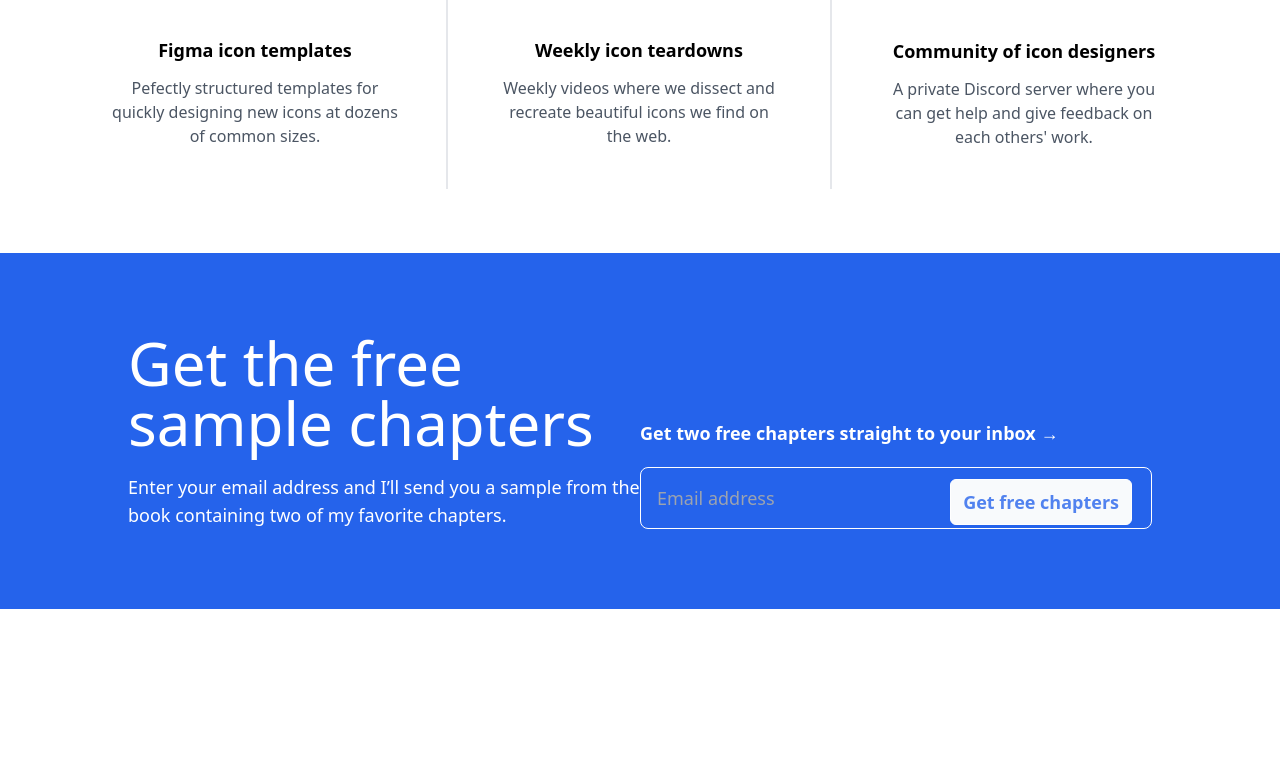
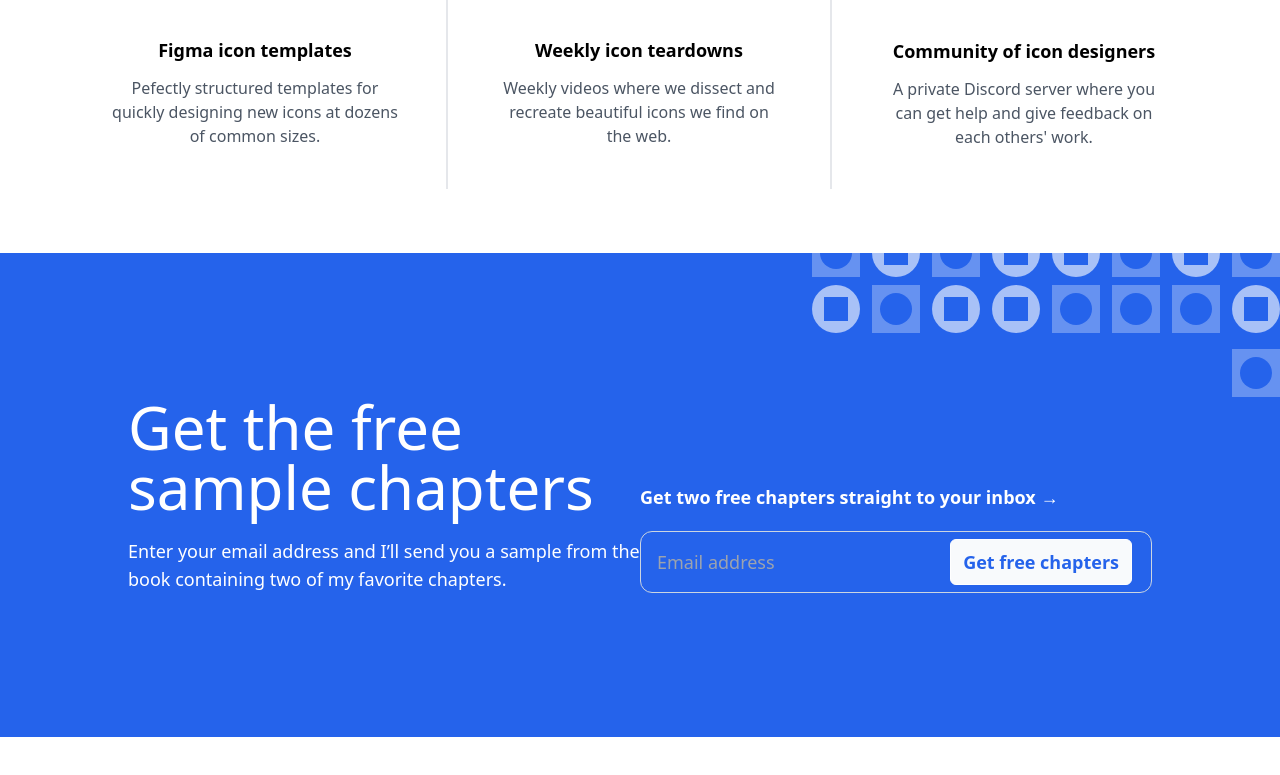
Before and after one commit to tharhtetzan1/tailwind-2, a website built with Vite: page index.html in a window 1280 px wide. Shown: the part 6740-7515 px from the top of the page. Built offline with nearby package versions, Linux system fonts and the light colour scheme.

Commit message:
svg update

```diff
--- a/index.html
+++ b/index.html
@@ -430,7 +430,7 @@
       </div>
     </div>
 
-    <div class=" bg-primary-500 py-20">
+    <div class=" bg-primary-500 py-36 relative overflow-hidden ">
       <div class="max-w-[1024px] flex mx-auto items-end text-white text-lg ">
         <div class="w-1/2">
           <div class="mb-5">
@@ -449,11 +449,100 @@
           </div>
           <div class="relative">
             <input id="email" type="email" required placeholder="Email address"
-              class="w-full p-4 rounded-lg border border-white bg-transparent">
+              class="w-full p-4 rounded-xl border border-slate-300 bg-transparent outline-none focus:bg-white focus:bg-opacity-20">
             <label for="email"
-              class="absolute top-3 right-5 border border-white bg-slate-50 text-primary-400 font-semibold px-3 py-2 rounded-md">Get
+              class="absolute top-2 right-5 border border-white bg-slate-50 text-primary-500 font-semibold px-3 py-2 rounded-md">Get
               free chapters</label>
           </div>
+        </div>
+      </div>
+      <!-- svg  -->
+      <!-- top row  -->
+      <div class="absolute -top-6 right-0 ">
+        <div class="p-2 bg-primary-200 bg-opacity-50">
+          <div class="p-4 bg-primary-500 rounded-full"></div>
+        </div>
+      </div>
+      <div class="absolute -top-6 right-[60px]">
+        <div class="p-3 bg-primary-200 rounded-full ">
+          <div class="p-3 bg-primary-500 "></div>
+        </div>
+      </div>
+      <div class="absolute -top-6 right-[120px]">
+        <div class="p-2 bg-primary-200 bg-opacity-50">
+          <div class="p-4 bg-primary-500 rounded-full"></div>
+        </div>
+      </div>
+      <div class="absolute -top-6 right-[180px] ">
+        <div class="p-3 bg-primary-200 rounded-full ">
+          <div class="p-3 bg-primary-500 "></div>
+        </div>
+      </div>
+      <div class="absolute -top-6 right-[240px] ">
+        <div class="p-3 bg-primary-200 rounded-full ">
+          <div class="p-3 bg-primary-500 "></div>
+        </div>
+      </div>
+      <div class="absolute -top-6 right-[300px]">
+        <div class="p-2 bg-primary-200 bg-opacity-50">
+          <div class="p-4 bg-primary-500 rounded-full"></div>
+        </div>
+      </div>
+      <div class="absolute -top-6 right-[360px] ">
+        <div class="p-3 bg-primary-200 rounded-full ">
+          <div class="p-3 bg-primary-500 "></div>
+        </div>
+      </div>
+      <div class="absolute -top-6 right-[420px]">
+        <div class="p-2 bg-primary-200 bg-opacity-50">
+          <div class="p-4 bg-primary-500 rounded-full"></div>
+        </div>
+      </div>
+      <!-- second row  -->
+      <div class="absolute top-8 right-0">
+        <div class="p-3 bg-primary-200 rounded-full ">
+          <div class="p-3 bg-primary-500 "></div>
+        </div>
+      </div>
+      <div class="absolute top-8 right-[60px]">
+        <div class="p-2 bg-primary-200 bg-opacity-50">
+          <div class="p-4 bg-primary-500 rounded-full"></div>
+        </div>
+      </div>
+      <div class="absolute top-8 right-[120px]">
+        <div class="p-2 bg-primary-200 bg-opacity-50">
+          <div class="p-4 bg-primary-500 rounded-full"></div>
+        </div>
+      </div>
+      <div class="absolute top-8 right-[180px]">
+        <div class="p-2 bg-primary-200 bg-opacity-50">
+          <div class="p-4 bg-primary-500 rounded-full"></div>
+        </div>
+      </div>
+      <div class="absolute top-8 right-[240px]">
+        <div class="p-3 bg-primary-200 rounded-full ">
+          <div class="p-3 bg-primary-500 "></div>
+        </div>
+      </div>
+      <div class="absolute top-8 right-[300px]">
+        <div class="p-3 bg-primary-200 rounded-full ">
+          <div class="p-3 bg-primary-500 "></div>
+        </div>
+      </div>
+      <div class="absolute top-8 right-[360px]">
+        <div class="p-2 bg-primary-200 bg-opacity-50">
+          <div class="p-4 bg-primary-500 rounded-full"></div>
+        </div>
+      </div>
+      <div class="absolute top-8 right-[420px]">
+        <div class="p-3 bg-primary-200 rounded-full ">
+          <div class="p-3 bg-primary-500 "></div>
+        </div>
+      </div>
+      <!-- third row  -->
+      <div class="absolute top-24 right-0">
+        <div class="p-2 bg-primary-200 bg-opacity-50">
+          <div class="p-4 bg-primary-500 rounded-full"></div>
         </div>
       </div>
 
```
